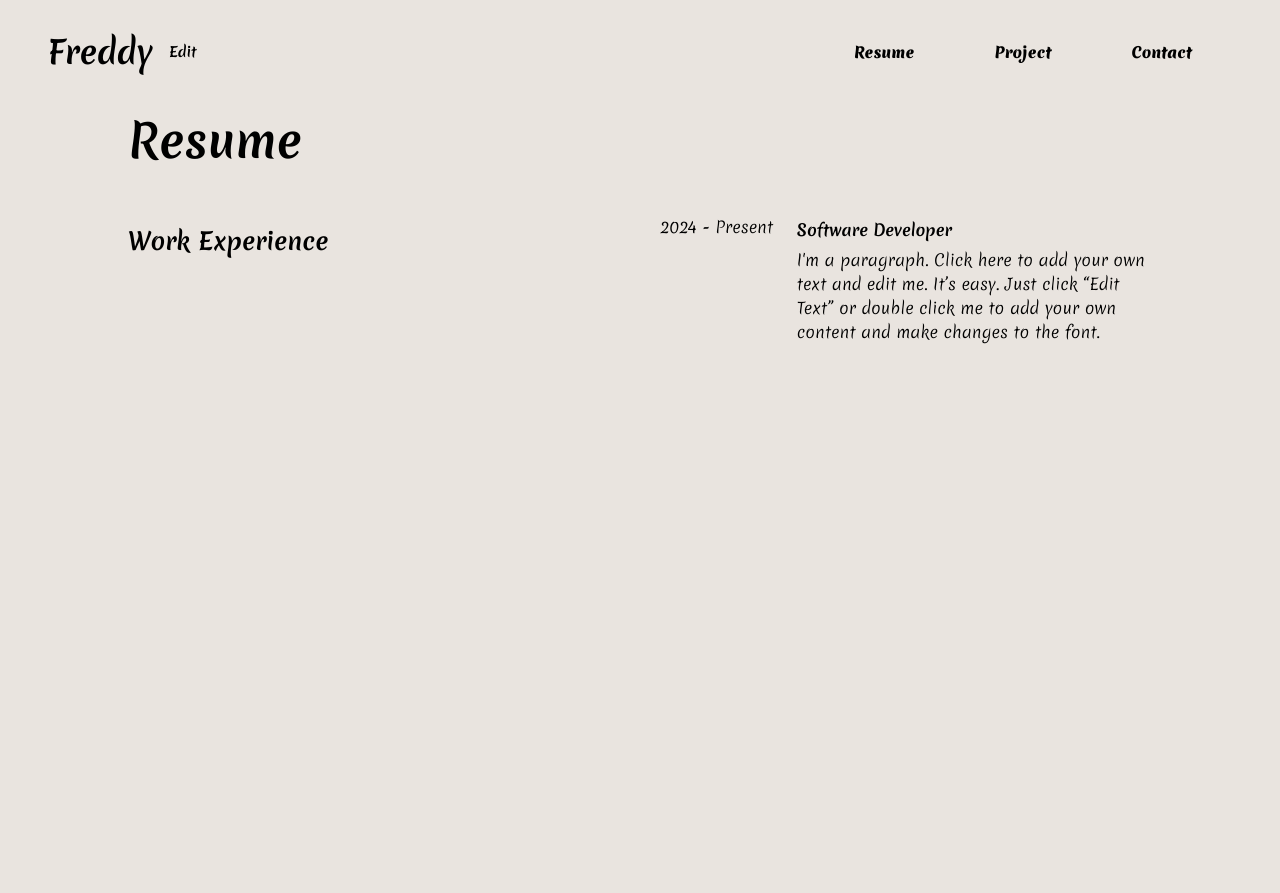
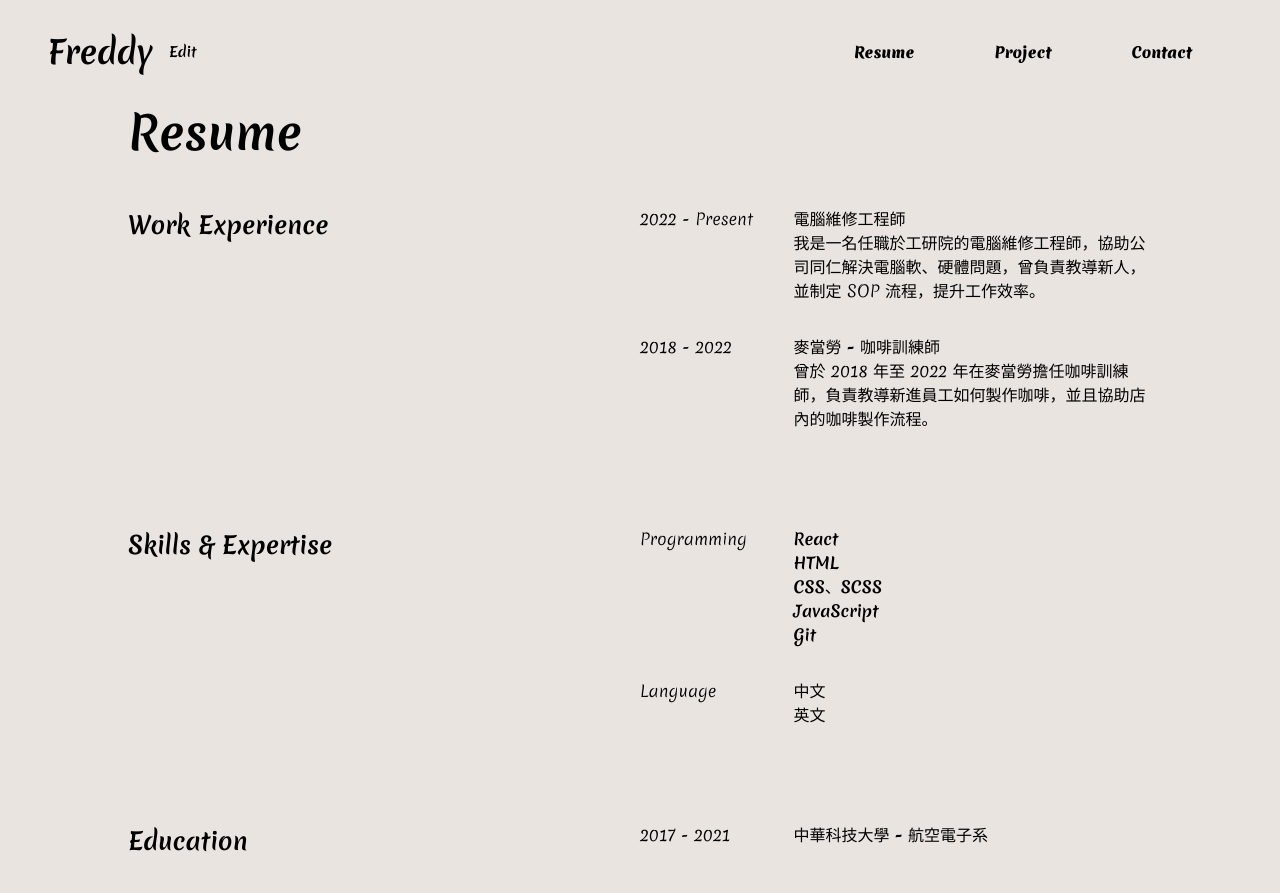
Before and after one commit to freddy990117/Personal-Portfolio-Website, a React (Vite) app: page /Resume in a window 1280 px wide. Shown: the top 893 px of the page. Built offline with nearby package versions, Linux system fonts and the light colour scheme; a web font is replaced by a local one.

Commit message:
重構簡歷頁面樣式，新增分隔線元件，調整排版與間距

```diff
--- a/Layout.css
+++ b/Layout.css
@@ -112,55 +112,61 @@ body .l-footer .navBar-footer .nav-footer .social-icons i {
   cursor: pointer;
 }
 body .layout-container .outlet-containter {
-  height: 110vh;
   padding: 60px 0;
 }
-body .resume-page {
+body .page {
   display: flex;
   align-items: start;
   flex-direction: column;
-  padding: 1.5rem 6rem;
+  padding: 1rem 6rem;
 }
-body .resume-page .resume-title {
+body .page .title {
   font-size: 0.9rem;
+  margin-bottom: 2rem;
 }
-body .resume-page .resume-info {
+body .page .info {
   display: flex;
-  margin: 3rem 0;
+  margin: 0.5rem 0;
+  width: 100%;
 }
-body .resume-page .resume-info .resume-left {
+body .page .info .left {
   display: flex;
   align-items: start;
   flex: 1;
 }
-body .resume-page .resume-info .resume-left h2 {
+body .page .info .left h2 {
   font-size: 1.5rem;
   margin: 0.5rem 0;
 }
-body .resume-page .resume-info .resume-right {
+body .page .info .right {
+  margin: 0.5rem 0;
   display: flex;
   flex-direction: row;
   align-items: start;
+  justify-content: start;
   flex: 1;
 }
-body .resume-page .resume-info .resume-right .resume-time {
+body .page .info .right .time {
+  text-align: start;
   width: 30%;
 }
-body .resume-page .resume-info .resume-right .resume-time h3 {
+body .page .info .right .time h3 {
   font-weight: 100;
 }
-body .resume-page .resume-info .resume-right .resume-job {
-  flex: 1;
+body .page .info .right .job {
+  width: 70%;
   display: flex;
   flex-direction: column;
   align-items: start;
   justify-content: start;
   text-align: start;
 }
-body .resume-page .resume-info .resume-right .resume-job h3 {
-  margin: 0.2rem;
+body .page .info .right .job p {
+  font-weight: 100;
 }
-body .resume-page .resume-info .resume-right .resume-job p {
-  margin: 0.2rem;
-  font-weight: 100;
+body .line {
+  border: 1px solid black;
+  width: 100%;
+  opacity: 0.1;
+  margin-bottom: 1rem;
 }/*# sourceMappingURL=Layout.css.map */
--- a/Layout.jsx
+++ b/Layout.jsx
@@ -83,6 +83,10 @@ const Footer = () => {
   );
 };
 
+const Line = () => {
+  return <div className="line"></div>;
+};
+
 // 如果設定 Main 在 Layout.jsx 內，會導致所有 Component 都會顯示 Main 的內容，
 // 所以要建立一個 Homepage.jsx 來存放 Main 的內容
 // const Main = () => {
@@ -135,6 +139,7 @@ const Layout = () => {
       <div className="outlet-containter">
         <Outlet />
       </div>
+      <Line />
       <Footer />
     </div>
   );
--- a/Layout.scss
+++ b/Layout.scss
@@ -128,23 +128,24 @@ body {
   // Layout.jsx 設定
   .layout-container {
     .outlet-containter {
-      height: 110vh;
       padding: 60px 0;
     }
   }
   // Resume.jsx 設定
-  .resume-page {
+  .page {
     display: flex;
     align-items: start;
     flex-direction: column;
-    padding: 1.5rem 6rem;
-    .resume-title {
+    padding: 1rem 6rem;
+    .title {
       font-size: 0.9rem;
+      margin-bottom: 2rem;
     }
-    .resume-info {
+    .info {
       display: flex;
-      margin: 3rem 0;
-      .resume-left {
+      margin: 0.5rem 0;
+      width: 100%;
+      .left {
         display: flex;
         align-items: start;
         flex: 1;
@@ -153,33 +154,39 @@ body {
           margin: 0.5rem 0;
         }
       }
-      .resume-right {
+      .right {
+        margin: 0.5rem 0;
         display: flex;
         flex-direction: row;
         align-items: start;
+        justify-content: start;
         flex: 1;
-        .resume-time {
+        .time {
+          text-align: start;
           width: 30%;
           h3 {
             font-weight: 100;
           }
         }
-        .resume-job {
-          flex: 1;
+        .job {
+          width: 70%;
           display: flex;
           flex-direction: column;
           align-items: start;
           justify-content: start;
           text-align: start;
-          h3 {
-            margin: 0.2rem;
-          }
           p {
-            margin: 0.2rem;
             font-weight: 100;
           }
         }
       }
     }
   }
+  // Line 虛線設定
+  .line {
+    border: 1px solid black;
+    width: 100%;
+    opacity: 0.1;
+    margin-bottom: 1rem;
+  }
 }
--- a/src/Pages/Resume.jsx
+++ b/src/Pages/Resume.jsx
@@ -2,25 +2,115 @@ import React from "react";
 
 const Work_Experience = () => {
   return (
-    <div className="resume-page">
-      <div className="resume-title">
+    <div className="page">
+      <div className="title">
         <h1>Resume</h1>
       </div>
-      <div className="resume-info">
-        <div className="resume-left">
+      {/* 用比較笨的方法加，思考應該可以用 Components 的方式用 */}
+      <div className="info">
+        <div className="left">
           <h2>Work Experience</h2>
         </div>
-        <div className="resume-right">
-          <div className="resume-time">
-            <h3>2024 - Present</h3>
+        <div className="right">
+          <div className="time">
+            <h3>2022 - Present</h3>
           </div>
-          <div className="resume-job">
-            <h3>Software Developer</h3>
+          <div className="job">
+            <h3>電腦維修工程師</h3>
             <p>
-              I'm a paragraph. Click here to add your own text and edit me. It’s
-              easy. Just click “Edit Text” or double click me to add your own
-              content and make changes to the font.
+              我是一名任職於工研院的電腦維修工程師，協助公司同仁解決電腦軟、硬體問題，曾負責教導新人，並制定
+              SOP 流程，提升工作效率。
             </p>
+          </div>
+        </div>
+      </div>
+      <div className="info">
+        <div className="left"></div>
+        <div className="right">
+          <div className="time">
+            <h3>2018 - 2022</h3>
+          </div>
+          <div className="job">
+            <h3>麥當勞 - 咖啡訓練師 </h3>
+            <p>
+              曾於 2018 年至 2022
+              年在麥當勞擔任咖啡訓練師，負責教導新進員工如何製作咖啡，並且協助店內的咖啡製作流程。
+            </p>
+          </div>
+        </div>
+      </div>
+    </div>
+  );
+};
+
+const Education = () => {
+  return (
+    <div className="page">
+      <div className="title"></div>
+      {/* 用比較笨的方法加，思考應該可以用 Components 的方式用 */}
+      <div className="info">
+        <div className="left">
+          <h2>Education</h2>
+        </div>
+        <div className="right">
+          <div className="time">
+            <h3>2017 - 2021</h3>
+          </div>
+          <div className="job">
+            <h3>中華科技大學 - 航空電子系</h3>
+          </div>
+        </div>
+      </div>
+      <div className="info">
+        <div className="left"></div>
+        <div className="right">
+          <div className="time">
+            <h3>2013 - 2017 </h3>
+          </div>
+          <div className="job">
+            <h3>嘉陽高中 - 航空電子系 </h3>
+          </div>
+        </div>
+      </div>
+    </div>
+  );
+};
+
+const Skills = () => {
+  return (
+    <div className="page">
+      <div className="title"></div>
+      {/* 用比較笨的方法加，思考應該可以用 Components 的方式用 */}
+      <div className="info">
+        <div className="left">
+          <h2>Skills & Expertise</h2>
+        </div>
+        <div className="right">
+          <div className="time">
+            <h3>Programming</h3>
+          </div>
+          <div className="job">
+            <ul>
+              <li>
+                <h3>React</h3>
+                <h3>HTML</h3>
+                <h3>CSS、SCSS</h3>
+                <h3>JavaScript</h3>
+                <h3>Git</h3>
+              </li>
+            </ul>
+          </div>
+        </div>
+      </div>
+      <div className="info">
+        <div className="left"></div>
+        <div className="right">
+          <div className="time">
+            <h3>Language</h3>
+          </div>
+          <div className="job">
+            <h3>中文</h3>
+            <h3>英文</h3>
           </div>
         </div>
       </div>
@@ -32,6 +122,8 @@ const Resume = () => {
   return (
     <div>
       <Work_Experience />
+      <Skills />
+      <Education />
     </div>
   );
 };
```
Also changed, not shown: 1 other file (tests, documents, lock files or other folders).
